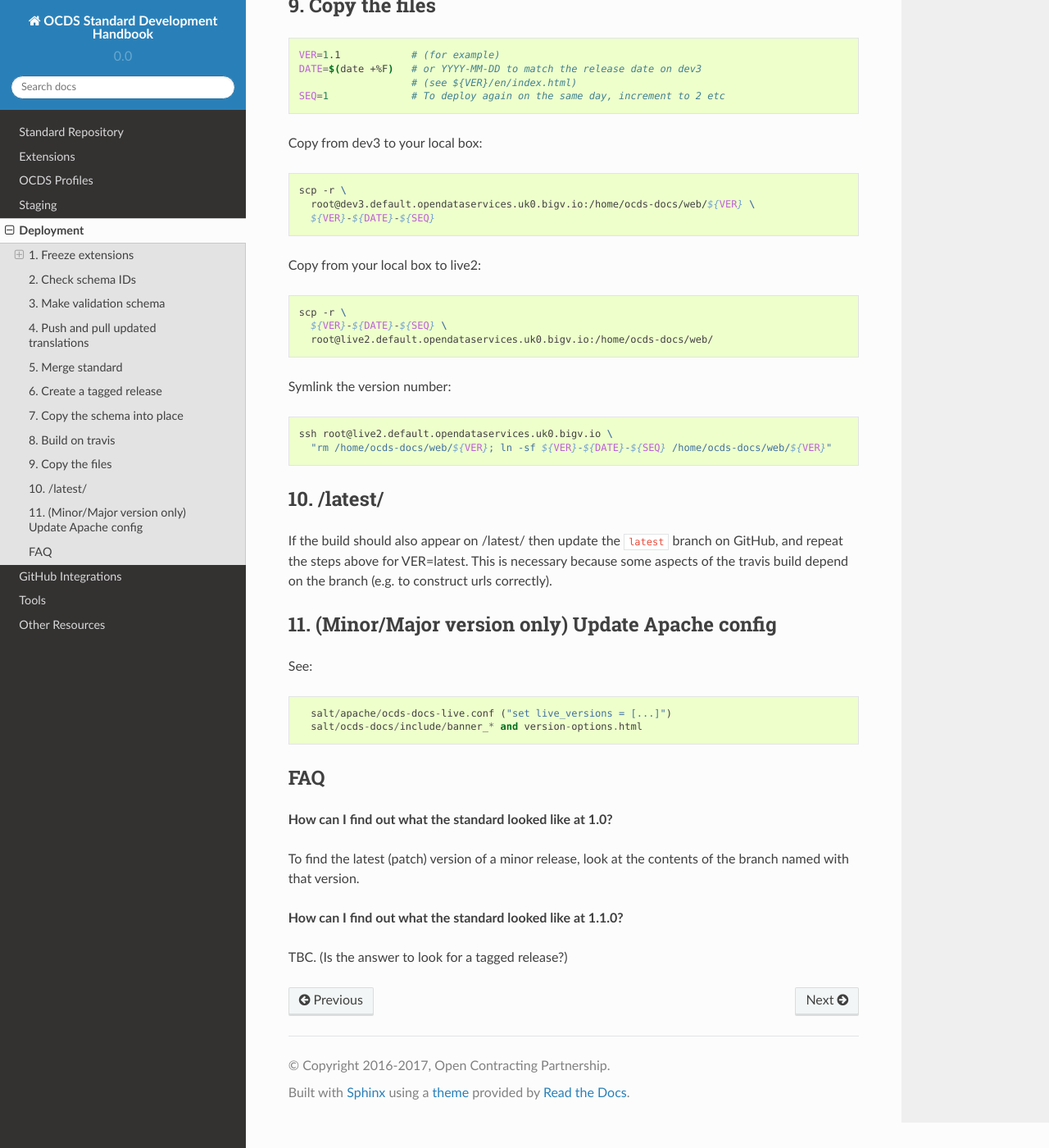
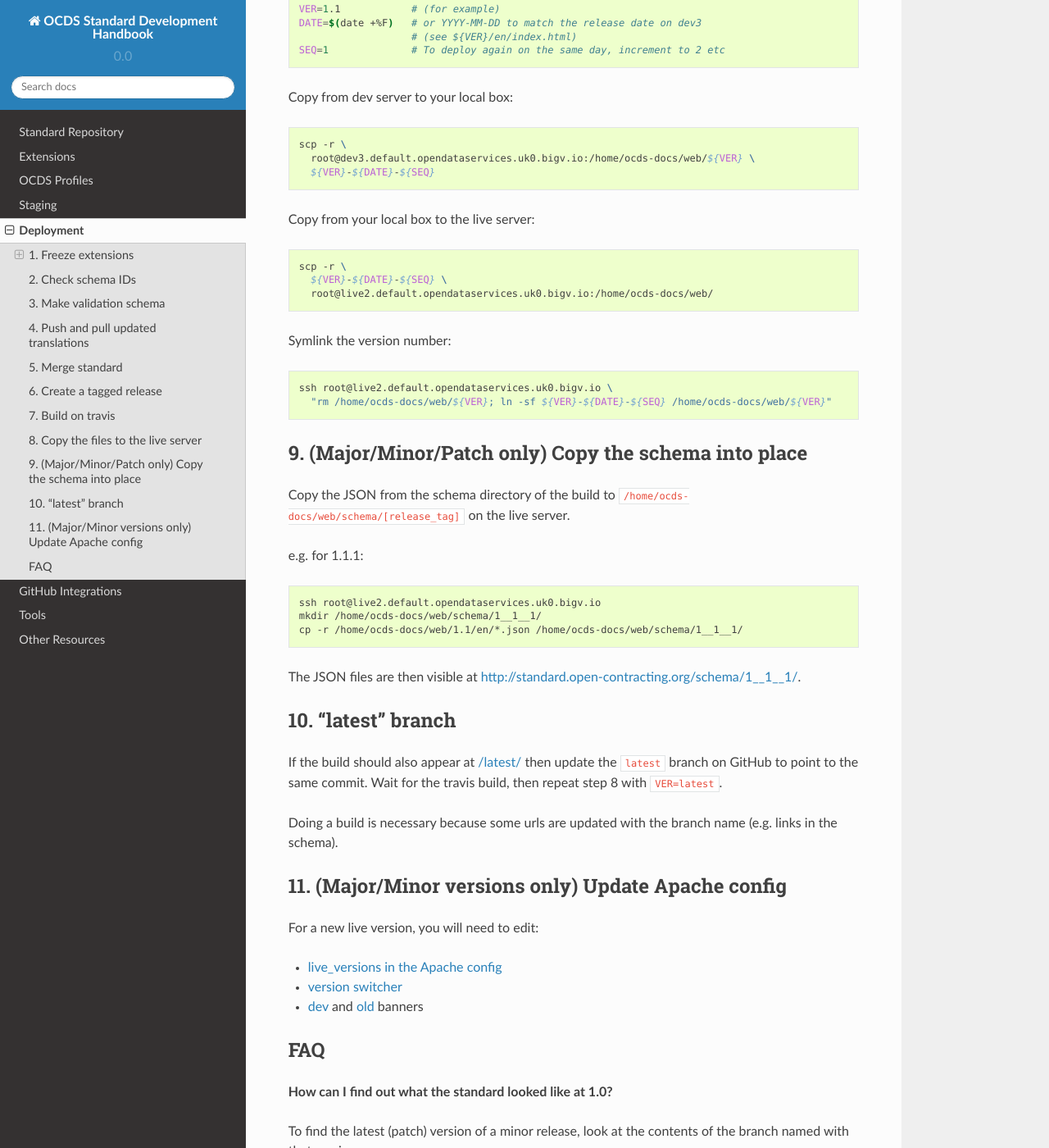
Before and after one commit to open-contracting/standard-development-handbook, a Sphinx documentation site: the page built from docs/deployment.md, in a window 1280 px wide and 1400 px high, scrolled down 2973 px. Shown: the whole window at 82% size. Built offline with Sphinx 7.4.7 and the Read the Docs theme 2.0.0, drawn with Linux system fonts in a browser that asks for light colours; some of the changed text lies outside the part shown.

Commit message:
Integrate deploy docs better

````diff
--- a/docs/deployment.md
+++ b/docs/deployment.md
@@ -4,9 +4,9 @@ This section describes the steps involved in deploying an updated version of the
 
 This process is used for major, minor and patch upgrades.
 
-For changes just to documentation (no schema changes), start from step 4.
+For changes to documentation only (no schema changes), start from step 4.
 
-For theme changes, start from step 8.
+For changes to the theme only, start from step 7.
 
 ## 1. Freeze extensions
 
@@ -86,22 +86,20 @@ Do this in the GitHub interface, or locally with a no-ff merge (so that we get a
 
 Named e.g. 1__1__0
 
-## 7. Copy the schema into place
-
-If you've made a semantic update to the schema, that should be tagged with a
-patch version (e.g. 1__0__1 on GitHub), and the json should be copied to
-/home/ocds-docs/web/schema on live2.
-
-e.g. for 1.1.1 there should be JSON files at [http://standard.open-contracting.org/schema/1__1__1/](http://standard.open-contracting.org/schema/1__1__1/).
-
-## 8. Build on travis
+## 7. Build on travis
 
 Step 5. will trigger a build on travis. For changes to the theme, hit rebuild on the previous build for the relevant live branch.
 
-Once this is done, check the staging site, e.g. for 1.1:
+Travis copies the built docs to the dev server, you can check they look okay there. e.g. for 1.1:
 [http://ocds-standard.dev3.default.opendataservices.uk0.bigv.io/1.1/en/](http://ocds-standard.dev3.default.opendataservices.uk0.bigv.io/1.1/en/)
 
-## 9. Copy the files
+## 8. Copy the files to the live server
+
+Each deploy has it's own unique folder on the live server (including the date
+and a sequence number). The bare version number is then symlinked. This makes
+it easy to roll back the live docs.
+
+Set some variables:
 
 ```bash
 VER=1.1            # (for example)
@@ -110,7 +108,7 @@ DATE=$(date +%F)   # or YYYY-MM-DD to match the release date on dev3
 SEQ=1              # To deploy again on the same day, increment to 2 etc
 ```
 
-Copy from dev3 to your local box:
+Copy from dev server to your local box:
 
 ```bash
 scp -r \
@@ -118,7 +116,7 @@ scp -r \
   ${VER}-${DATE}-${SEQ}
 ```
 
-Copy from your local box to live2:
+Copy from your local box to the live server:
 
 ```bash
 scp -r \
@@ -133,21 +131,37 @@ ssh root@live2.default.opendataservices.uk0.bigv.io \
   "rm /home/ocds-docs/web/${VER}; ln -sf ${VER}-${DATE}-${SEQ} /home/ocds-docs/web/${VER}"
 ```
 
-## 10. /latest/
+## 9. (Major/Minor/Patch only) Copy the schema into place
 
-If the build should also appear on /latest/ then update the `latest`
-branch on GitHub, and repeat the steps above for VER=latest.
-This is necessary because some aspects of the travis build depend on the
-branch (e.g. to construct urls correctly).
+Copy the JSON from the schema directory of the build to
+`/home/ocds-docs/web/schema/[release_tag]` on the live server.
 
-## 11. (Minor/Major version only)  Update Apache config
+e.g. for 1.1.1:
 
-See:
+```bash
+ssh root@live2.default.opendataservices.uk0.bigv.io
+mkdir /home/ocds-docs/web/schema/1__1__1/
+cp -r /home/ocds-docs/web/1.1/en/*.json /home/ocds-docs/web/schema/1__1__1/
+```
 
-```
-  salt/apache/ocds-docs-live.conf ("set live_versions = [...]")
-  salt/ocds-docs/include/banner_* and version-options.html
-```
+The JSON files are then visible at [http://standard.open-contracting.org/schema/1__1__1/](http://standard.open-contracting.org/schema/1__1__1/).
+
+## 10. "latest" branch
+
+If the build should also appear at
+[/latest/](http://standard.open-contracting.org/latest/)
+then update the `latest` branch on GitHub to point to the same commit. Wait for
+the travis build, then repeat step 8 with `VER=latest`.
+
+Doing a build is necessary because some urls are updated with the branch name (e.g. links in the schema).
+
+## 11. (Major/Minor versions only)  Update Apache config
+
+For a new live version, you will need to edit:
+
+* [live_versions in the Apache config](https://github.com/OpenDataServices/opendataservices-deploy/blob/master/salt/apache/ocds-docs-live.conf#L16)
+* [version switcher](https://github.com/OpenDataServices/opendataservices-deploy/blob/master/salt/ocds-docs/includes/version-options.html)
+* [dev](https://github.com/OpenDataServices/opendataservices-deploy/blob/master/salt/ocds-docs/includes/banner_dev.html) and [old](https://github.com/OpenDataServices/opendataservices-deploy/blob/master/salt/ocds-docs/includes/banner_old.html) banners
 
 ## FAQ
 
````
